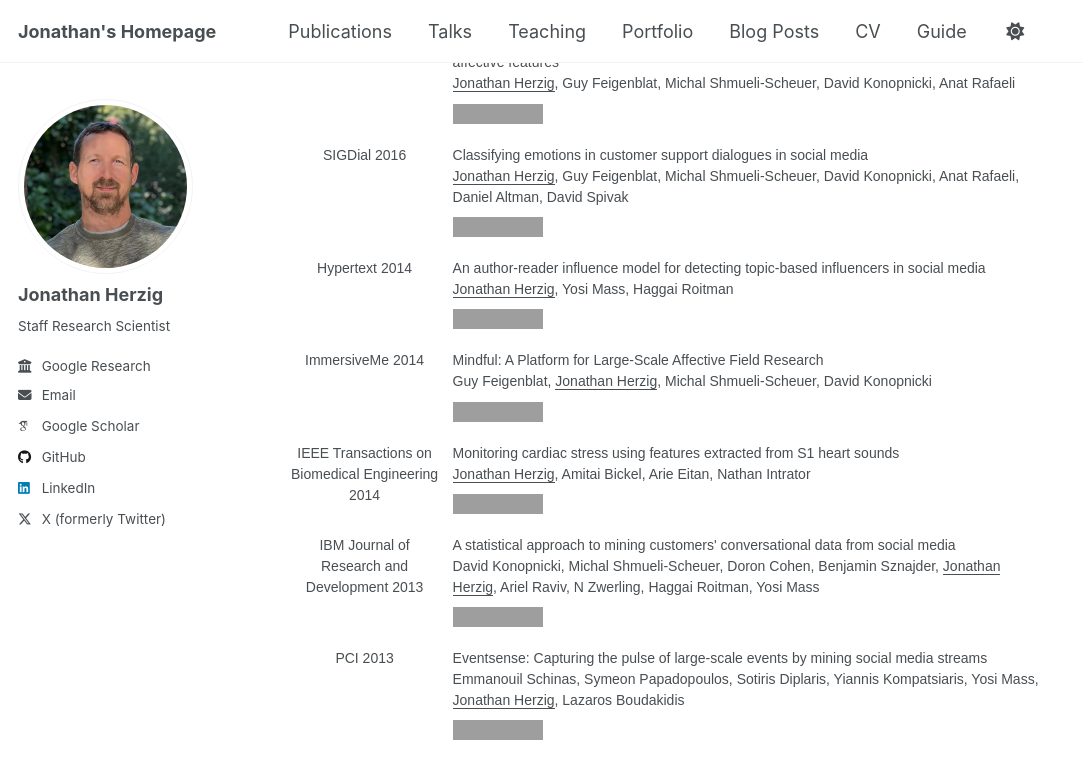
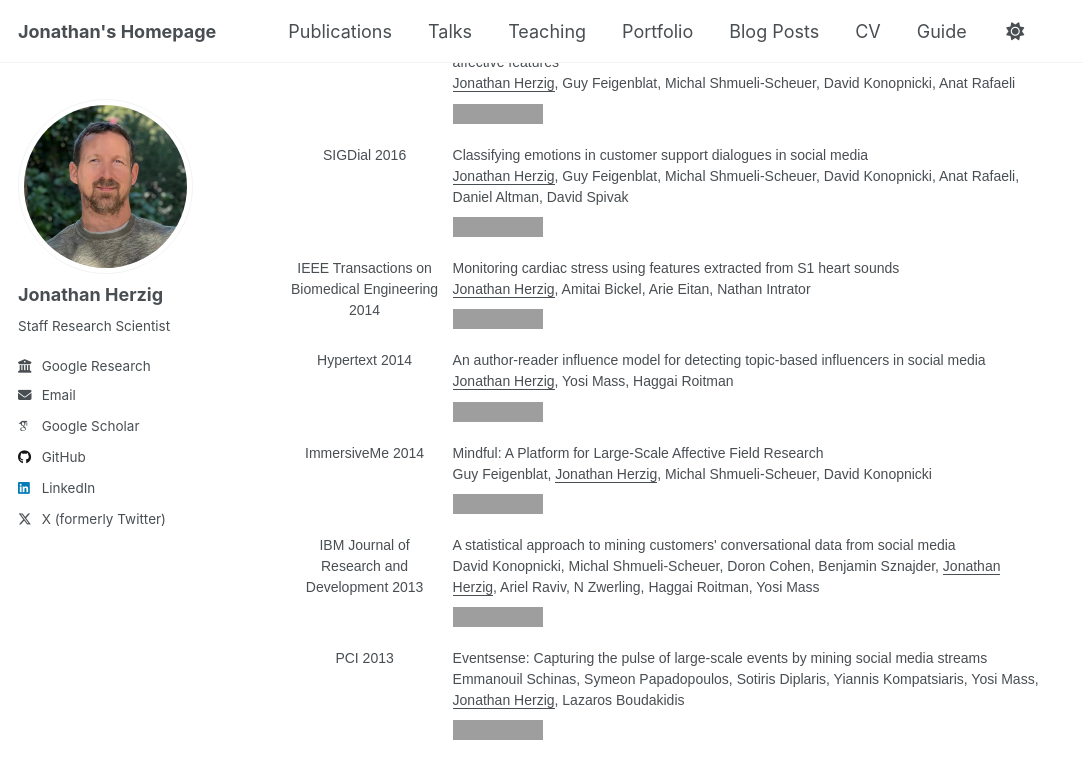
Before and after one commit to jonathanherzig/new-homepage, a Jekyll site: the page built from _pages/about.md, in a window 1280 px wide and 900 px high, scrolled down 5029 px, cut to the strip 0-779 px from the top of the window. Shown: the whole strip, without its empty margins (0-1083 px from the left). Built offline with Jekyll 4.4.1, drawn with Linux system fonts in a browser that asks for light colours; some web fonts are replaced; a script that is not in the unit is left out; part of the change alters nothing that is shown; grey boxes are pictures that could not be loaded.

```diff
--- a/_data/publications.yml
+++ b/_data/publications.yml
@@ -253,22 +253,27 @@
   authors: "<u>Jonathan Herzig</u>, Guy Feigenblat, Michal Shmueli-Scheuer, David Konopnicki, Anat Rafaeli, Daniel Altman, David Spivak"
   pdf: "https://aclanthology.org/W16-3609.pdf"
 
+- venue: "IEEE Transactions on Biomedical Engineering 2014"
+  title: "Monitoring cardiac stress using features extracted from S1 heart sounds"
+  authors: "<u>Jonathan Herzig</u>, Amitai Bickel, Arie Eitan, Nathan Intrator"
+  pdf: "https://ieeexplore.ieee.org/iel7/10/4359967/06975053.pdf"
+
 - venue: "Hypertext 2014"
   title: "An author-reader influence model for detecting topic-based influencers in social media"
   authors: "<u>Jonathan Herzig</u>, Yosi Mass, Haggai Roitman"
+  pdf: "https://www.researchgate.net/profile/Jonathan-Herzig/publication/266661023_An_author-reader_influence_model_for_detecting_topic-based_influencers_in_social_media/links/6007f30d45851553a05857c3/An-author-reader-influence-model-for-detecting-topic-based-influencers-in-social-media.pdf"
 
 - venue: "ImmersiveMe 2014"
   title: "Mindful: A Platform for Large-Scale Affective Field Research"
   authors: "Guy Feigenblat, <u>Jonathan Herzig</u>, Michal Shmueli-Scheuer, David Konopnicki"
-
-- venue: "IEEE Transactions on Biomedical Engineering 2014"
-  title: "Monitoring cardiac stress using features extracted from S1 heart sounds"
-  authors: "<u>Jonathan Herzig</u>, Amitai Bickel, Arie Eitan, Nathan Intrator"
+  pdf: "https://dl.acm.org/doi/abs/10.1145/2660579.2660583"
 
 - venue: "IBM Journal of Research and Development 2013"
   title: "A statistical approach to mining customers' conversational data from social media"
   authors: "David Konopnicki, Michal Shmueli-Scheuer, Doron Cohen, Benjamin Sznajder, <u>Jonathan Herzig</u>, Ariel Raviv, N Zwerling, Haggai Roitman, Yosi Mass"
+  pdf: "https://www.researchgate.net/profile/Jonathan-Herzig/publication/260624132_A_statistical_approach_to_mining_customers%27_conversational_data_from_social_media/links/60c70b724585157774d6dde6/A-statistical-approach-to-mining-customers-conversational-data-from-social-media.pdf"
 
 - venue: "PCI 2013"
   title: "Eventsense: Capturing the pulse of large-scale events by mining social media streams"
   authors: "Emmanouil Schinas, Symeon Papadopoulos, Sotiris Diplaris, Yiannis Kompatsiaris, Yosi Mass, <u>Jonathan Herzig</u>, Lazaros Boudakidis"
+  pdf: "https://www.academia.edu/download/43980560/EventSense_capturing_the_pulse_of_large-20160322-8456-2ej8wy.pdf"
```
